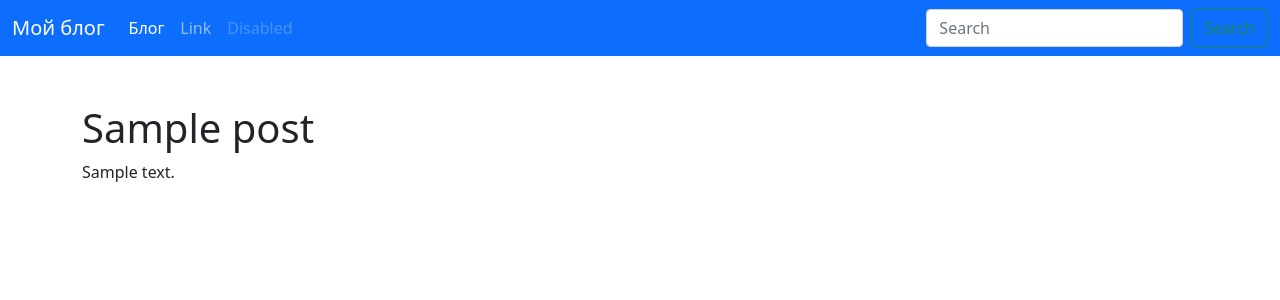
After one commit to 13py/blog, a Django app: a page that uses templates/base.html in a window 1280 px wide. The commit adds this page. Shown: the top 300 px of the page. Run offline with Django 3.2, Linux system fonts and the light colour scheme; tables that the repository leaves empty hold one stand-in row (values such as "Sample post").

Commit message:
Add url, view and template post_detail

```diff
--- a/app_blog/templates/app_blog/index.html
+++ b/app_blog/templates/app_blog/index.html
@@ -13,7 +13,7 @@
             <div class="card-body">
                 <h5 class="card-title">{{ post.title }}</h5>
                 <p class="card-text">{{ post.text }}</p>
-                <a href="#" class="btn btn-primary">Читать</a>
+                <a href=" {% url 'post_detail' post.slug %} " class="btn btn-primary">Читать</a>
             </div>
         </div>
     {% endfor %}
--- /dev/null
+++ b/app_blog/templates/app_blog/post_detail.html
@@ -0,0 +1,6 @@
+{% extends 'app_blog/base_blog.html' %}
+
+{% block content %}
+    <h1> {{ post.title }} </h1>
+    {{ post.text }}
+{% endblock content %}
--- a/app_blog/urls.py
+++ b/app_blog/urls.py
@@ -1,6 +1,7 @@
 from django.urls import path
-from .views import posts_list
+from .views import posts_list, post_detail
 
 urlpatterns = [
-    path('', posts_list, name='posts')
+    path('', posts_list, name='posts'),
+    path('post/<slug:slug>/', post_detail, name='post_detail'),
 ]
--- a/app_blog/views.py
+++ b/app_blog/views.py
@@ -1,4 +1,4 @@
-from django.shortcuts import render
+from django.shortcuts import render, get_object_or_404
 
 from .models import Post
 
@@ -7,3 +7,10 @@ def posts_list(request):
     posts = Post.objects.all()
     context = {'posts': posts}
     return render(request, 'app_blog/index.html', context)
+
+
+def post_detail(request, slug):
+    # post = Post.objects.values('title', 'text').get(slug=slug)
+    post = get_object_or_404(Post.objects.values('title', 'text'), slug=slug)
+    context = {'post': post}
+    return render(request, 'app_blog/post_detail.html', context)
--- a/blog/settings.py
+++ b/blog/settings.py
@@ -26,7 +26,7 @@ SECRET_KEY = config('SECRET_KEY')
 # SECURITY WARNING: don't run with debug turned on in production!
 DEBUG = True
 
-ALLOWED_HOSTS = []
+ALLOWED_HOSTS = ['127.0.0.1', ]
 
 # Application definition
 
@@ -56,7 +56,7 @@ ROOT_URLCONF = 'blog.urls'
 TEMPLATES = [
     {
         'BACKEND': 'django.template.backends.django.DjangoTemplates',
-        'DIRS': [Path.cwd() / 'templates'],
+        'DIRS': [BASE_DIR / 'templates'],
         'APP_DIRS': True,
         'OPTIONS': {
             'context_processors': [
--- a/templates/base.html
+++ b/templates/base.html
@@ -10,7 +10,7 @@
 
     <title>
         {% block title %}
-        Blog
+            Blog
         {% endblock title %}
     </title>
 </head>
@@ -53,6 +53,5 @@
         </div>
     </div>
 </div>
-
 </body>
 </html>
```
